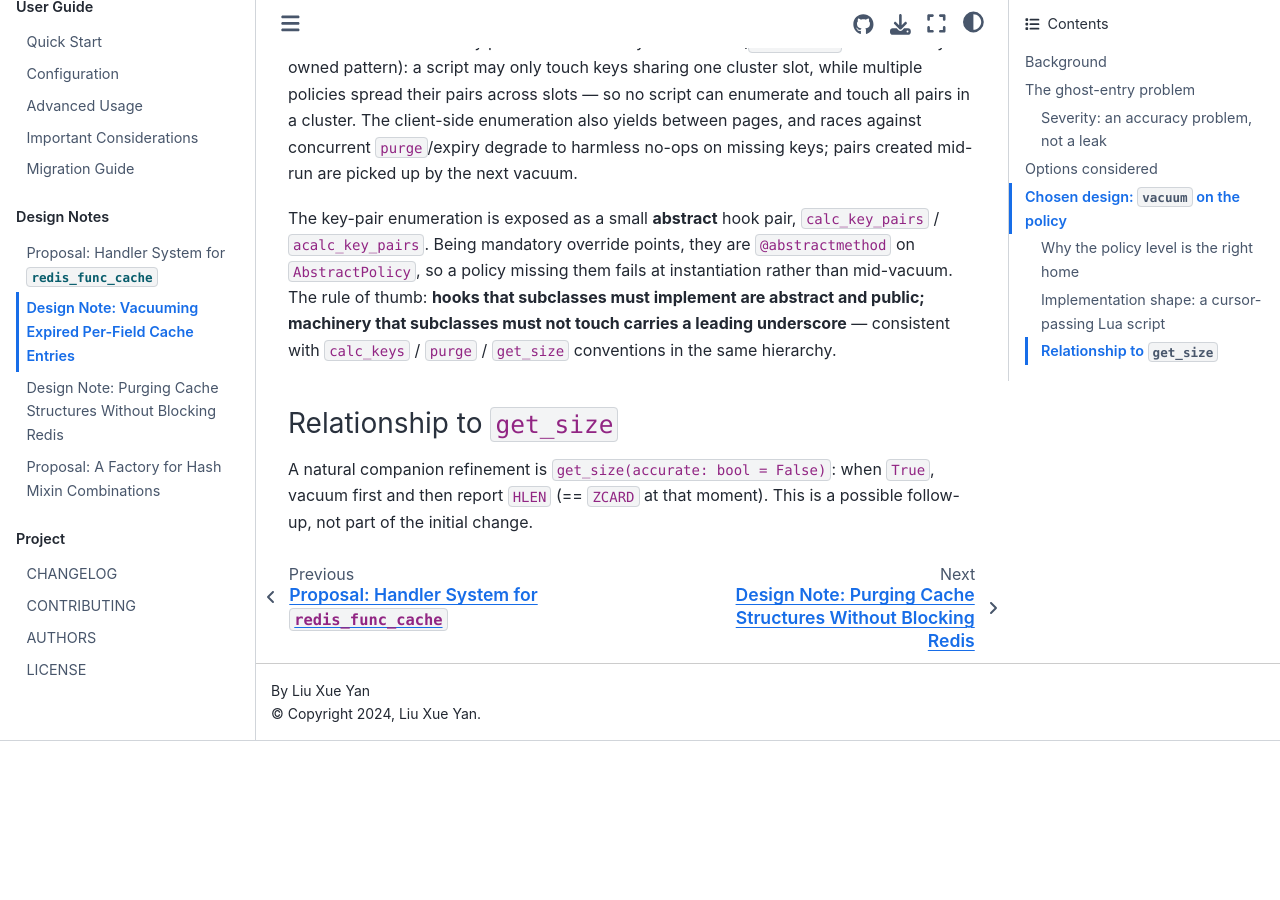
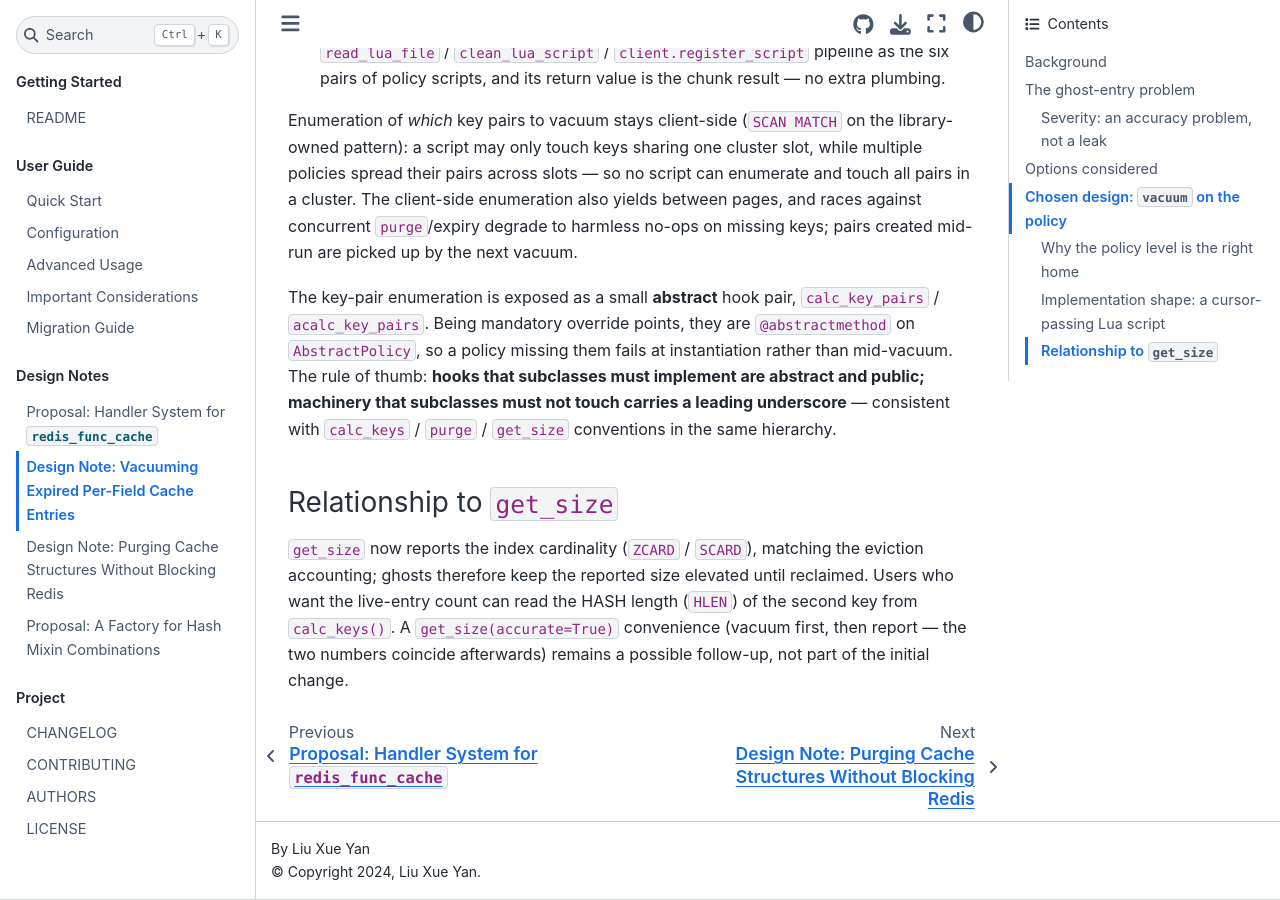
Before and after one commit to tanbro/redis_func_cache, a Sphinx documentation site: the page built from docs/design/field-ttl-vacuum.md, in a window 1280 px wide and 900 px high, scrolled down 5146 px. Built offline with Sphinx 7.4.7 and the Sphinx Book theme 1.1.4, drawn with Linux system fonts in a browser that asks for light colours; pages that are not in the unit, such as notebooks, are missing from menus; before the commit the page ends 5887 px from its top, so only the background shows below that; some of the changed text lies outside the part shown.

Commit message:
docs: runtime maxsize semantics, sliding-TTL behavior, get_size index semantics

```diff
--- a/docs/design/field-ttl-vacuum.md
+++ b/docs/design/field-ttl-vacuum.md
@@ -63,8 +63,11 @@
 limit — memory is bounded by the same envelope as live entries. The actual costs are
 **accuracy and efficiency**:
 
-- `get_size` reports `HLEN` (live entries), while eviction decisions and the eviction
-  script use `ZCARD` (live + ghosts). The two numbers diverge as ghosts accumulate.
+- `get_size` reports the index cardinality (`ZCARD`, or `SCARD` for the RR policy) —
+  the same number the eviction script enforces `maxsize` against — so ghosts keep the
+  reported size elevated and the backlog is directly observable as `get_size` minus the
+  HASH length (`HLEN`, live entries). Previously `get_size` reported `HLEN`, which hid
+  the divergence between live entries and occupied eviction slots.
 - Every ghost wastes one eviction slot: reclaiming it costs a full
   `ZPOPMIN`/`ZPOPMAX` + `HDEL` cycle that evicts no real entry.
 
@@ -177,6 +180,8 @@
 
 ### Relationship to `get_size`
 
-A natural companion refinement is `get_size(accurate: bool = False)`: when `True`,
-vacuum first and then report `HLEN` (== `ZCARD` at that moment). This is a possible
-follow-up, not part of the initial change.
+`get_size` now reports the index cardinality (`ZCARD` / `SCARD`), matching the eviction
+accounting; ghosts therefore keep the reported size elevated until reclaimed. Users who
+want the live-entry count can read the HASH length (`HLEN`) of the second key from
+`calc_keys()`. A `get_size(accurate=True)` convenience (vacuum first, then report — the
+two numbers coincide afterwards) remains a possible follow-up, not part of the initial change.
```
Also changed, not shown: docs/usage/configuration.md (+26 -0 lines).
